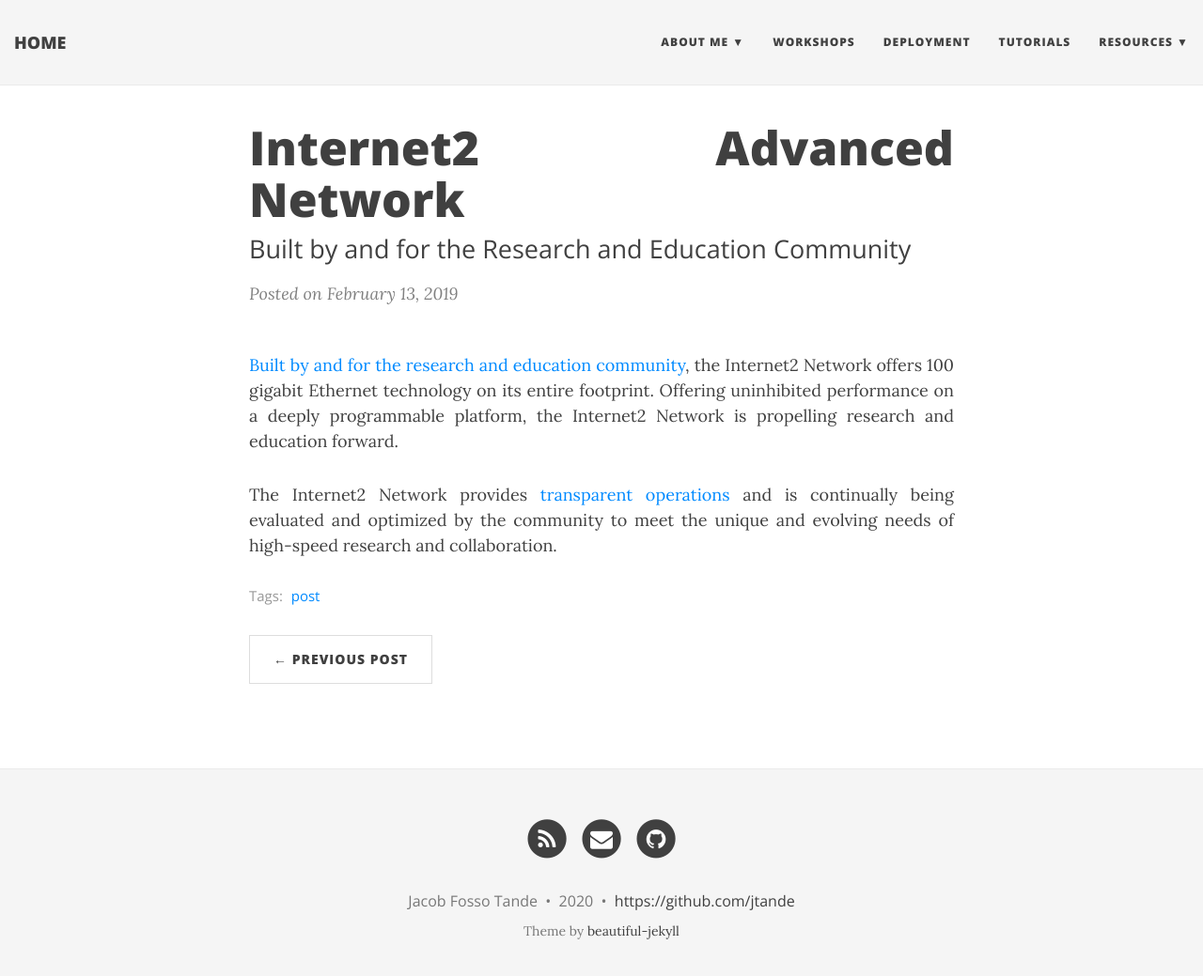
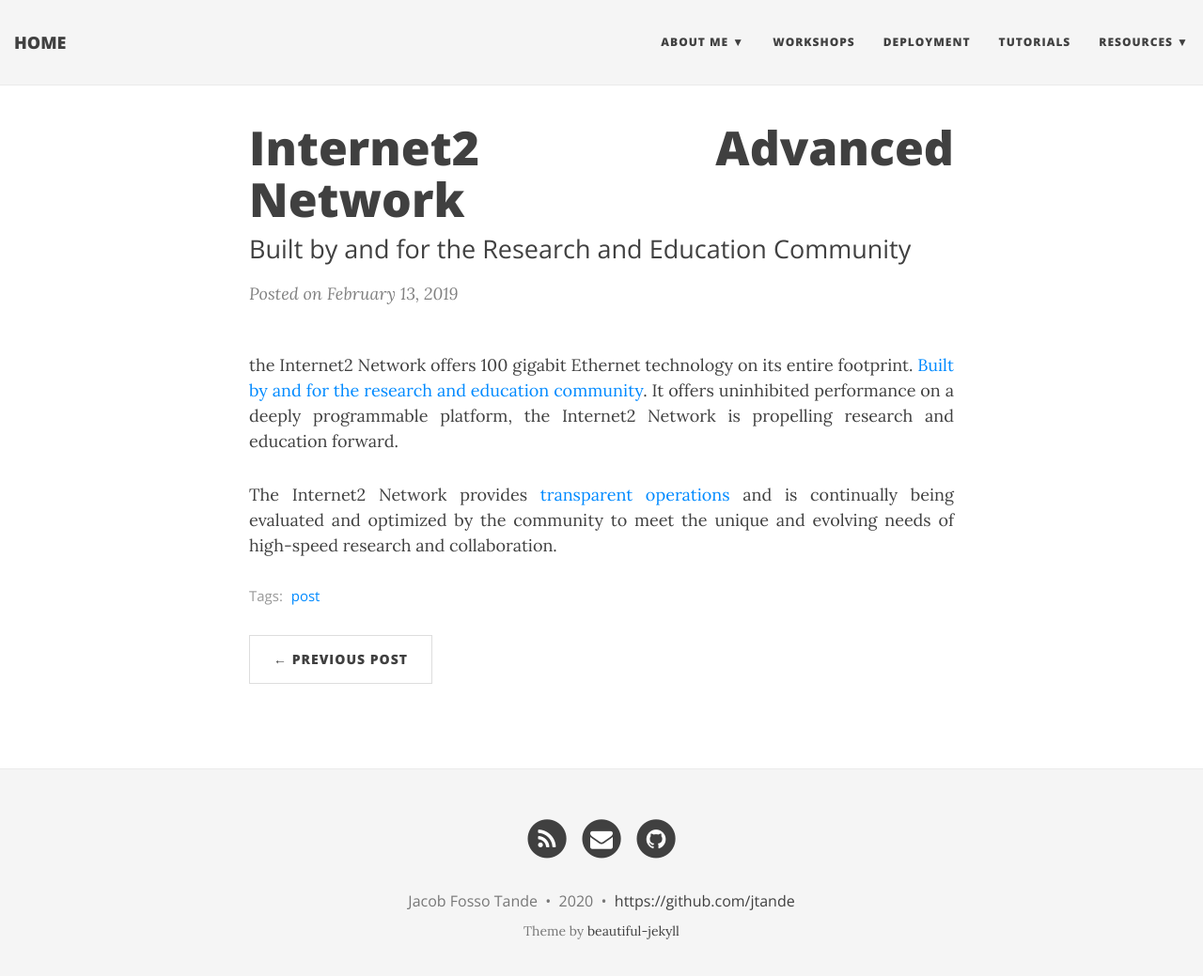
Before and after one commit to jtande/JFossoTande.github.io, a Jekyll site: the page built from _posts/2019-02-13-Internet2.md, in a window 1280 px wide and 1052 px high. Shown: the top 1039 px of the window at 94% size. Built offline with Jekyll 4.4.1, drawn with Linux system fonts in a browser that asks for light colours; nearby versions of some CDN libraries.

Commit message:
had formatting issues

```diff
--- a/_posts/2019-02-13-Internet2.md
+++ b/_posts/2019-02-13-Internet2.md
@@ -5,6 +5,7 @@
 tags: [post]
 ---
 
-[Built by and for the research and education community](https://www.internet2.edu/products-services/advanced-networking/), the Internet2 Network offers 100 gigabit Ethernet technology on its entire footprint. Offering uninhibited performance on a deeply programmable platform, the Internet2 Network is propelling research and education forward.
+the Internet2 Network offers 100 gigabit Ethernet technology on its entire footprint.
+[Built by and for the research and education community](https://www.internet2.edu/products-services/advanced-networking/). It offers uninhibited performance on a deeply programmable platform, the Internet2 Network is propelling research and education forward.
 
 The Internet2 Network provides [transparent operations](https://www.internet2.edu/products-services/advanced-networking/transparent-operations/) and is continually being evaluated and optimized by the community to meet the unique and evolving needs of high-speed research and collaboration.
```
